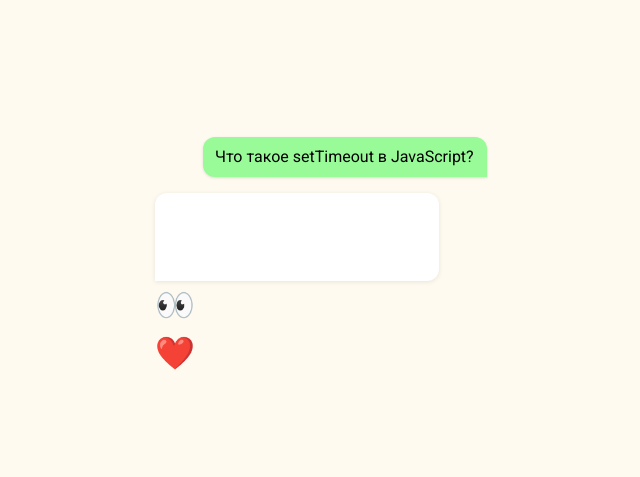
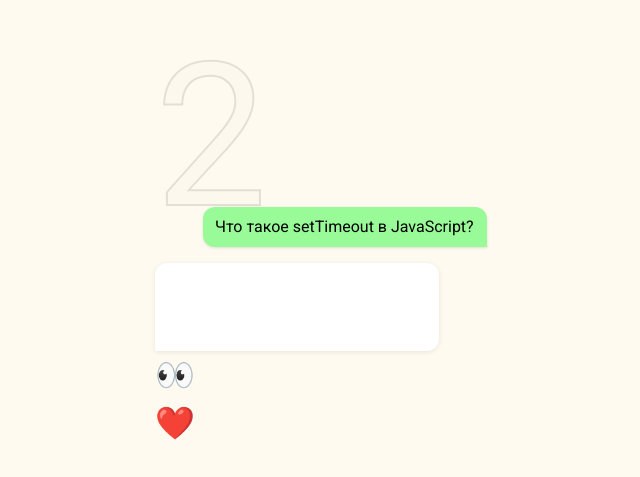
Before and after one commit to dimarique/FE_Check, a React (Vite) app: page / in a window 1280 px wide. Shown: the part 143-620 px from the top of the page, without its empty margins (319-959 px from the left). Built offline with nearby package versions, Linux system fonts and the light colour scheme.

Commit message:
add id as question number

```diff
--- a/src/App.jsx
+++ b/src/App.jsx
@@ -4,6 +4,7 @@ import data from "./data/fe_questions_complete.json";
 import Question from "./Question/Question";
 import Answer from "./Answer/Answer";
 import Button from "./Button/Button";
+import Id from "./Id/Id";
 
 function App() {
   const [index, setIndex] = useState(1);
@@ -16,6 +17,7 @@ function App() {
 
   return (
     <>
+      <Id text={data[index].id} />
       <Question text={data[index].question} />
       <Answer
         setIsVisible={setIsVisible}
--- /dev/null
+++ b/src/Id/Id.jsx
@@ -0,0 +1,7 @@
+import styles from "./Id.module.css";
+
+const Id = ({ text }) => {
+  return <div className={styles.id}>{text}</div>;
+};
+
+export default Id;
--- /dev/null
+++ b/src/Id/Id.module.css
@@ -0,0 +1,9 @@
+.id {
+  font-size: 200px;
+  color: hsla(0, 0%, 20%, 0.1);
+  margin: 0;
+  line-height: 0.7;
+  opacity: 0.1;
+  letter-spacing: -50px;
+  -webkit-text-stroke: 2px black;
+}
```
